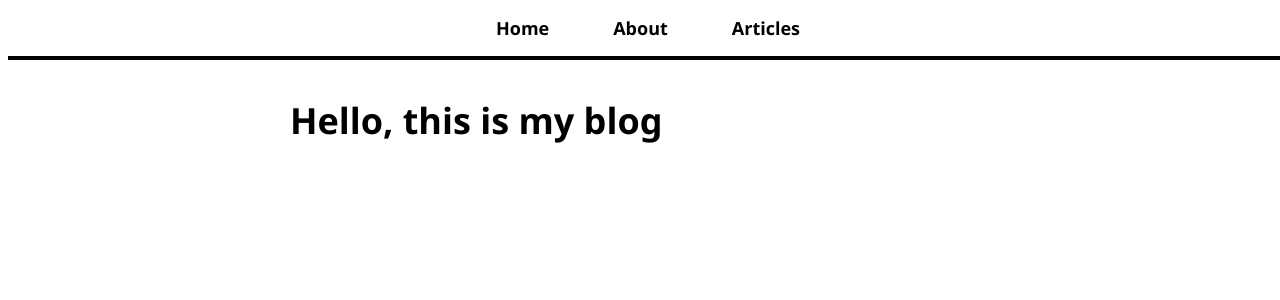
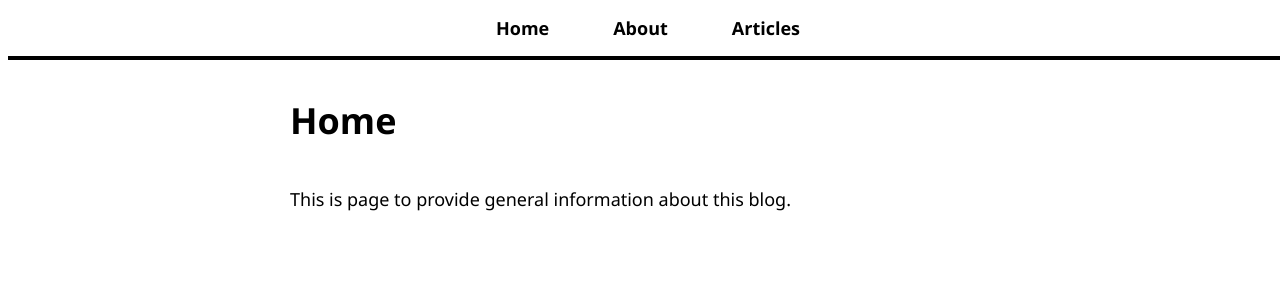
Before and after one commit to olokhonia/my-blog, a React (Create React App) app in the folder frontend/: page / in a window 1280 px wide. Shown: the top 300 px of the page. Built offline with nearby package versions, Linux system fonts and the light colour scheme.

Commit message:
fix texts for About and Home pages

```diff
--- a/frontend/src/pages/AboutPage.js
+++ b/frontend/src/pages/AboutPage.js
@@ -2,7 +2,10 @@ import React from 'react';
 
 const AboutPage = () => {
     return (
-        <h1>About Page</h1>
+        <>
+            <h1>About</h1>
+            <p>This is page to provide information about purpose of this blog and author.</p>
+        </>
     );
 }
 
--- a/frontend/src/pages/HomePage.js
+++ b/frontend/src/pages/HomePage.js
@@ -2,7 +2,10 @@ import React from 'react';
 
 const HomePage = () => {
     return (
-        <h1>Hello, this is my blog</h1>
+        <>
+            <h1>Home</h1>
+            <p>This is page to provide general information about this blog.</p>
+        </>
     );
 }
 
```
